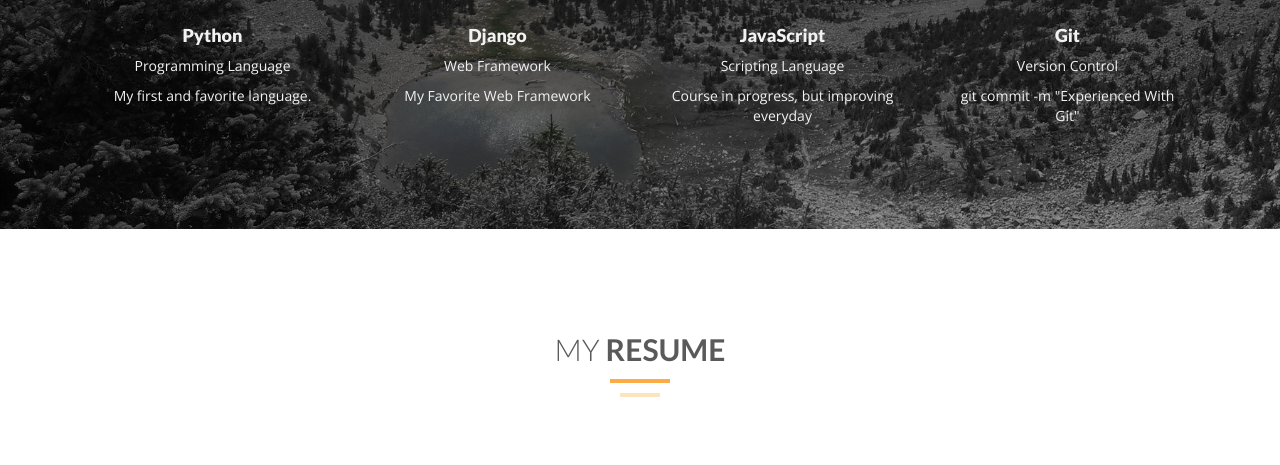
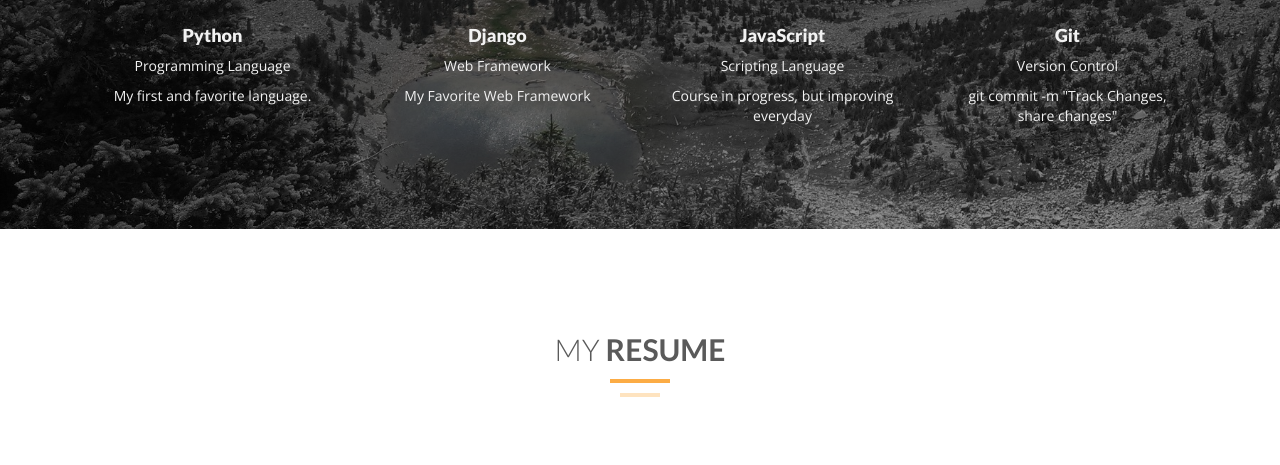
Before and after one commit to ETinLV/ETinLV.github.io, a plain HTML site: page index.html in a window 1280 px wide. Shown: the part 1637-2102 px from the top of the page. Drawn offline with nearby package versions, Linux system fonts and the light colour scheme.

```diff
--- a/index.html
+++ b/index.html
@@ -179,7 +179,7 @@
                         <div class="caption">
                             <h3>Git</h3>
                             <p>Version Control</p>
-                            <p>git commit -m "Experienced With Git"  </p>
+                            <p>git commit -m "Track Changes, share changes"  </p>
                         </div>
                     </div>
                 </div>
```
